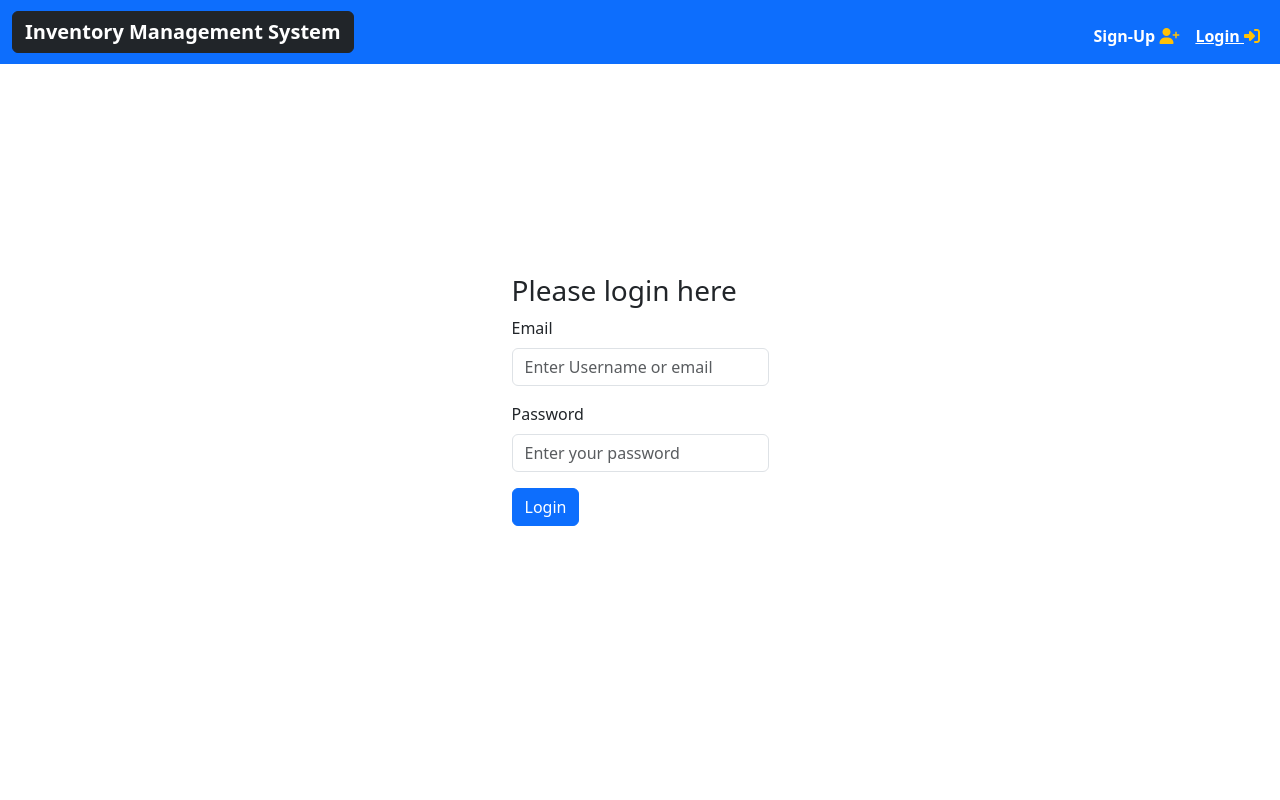
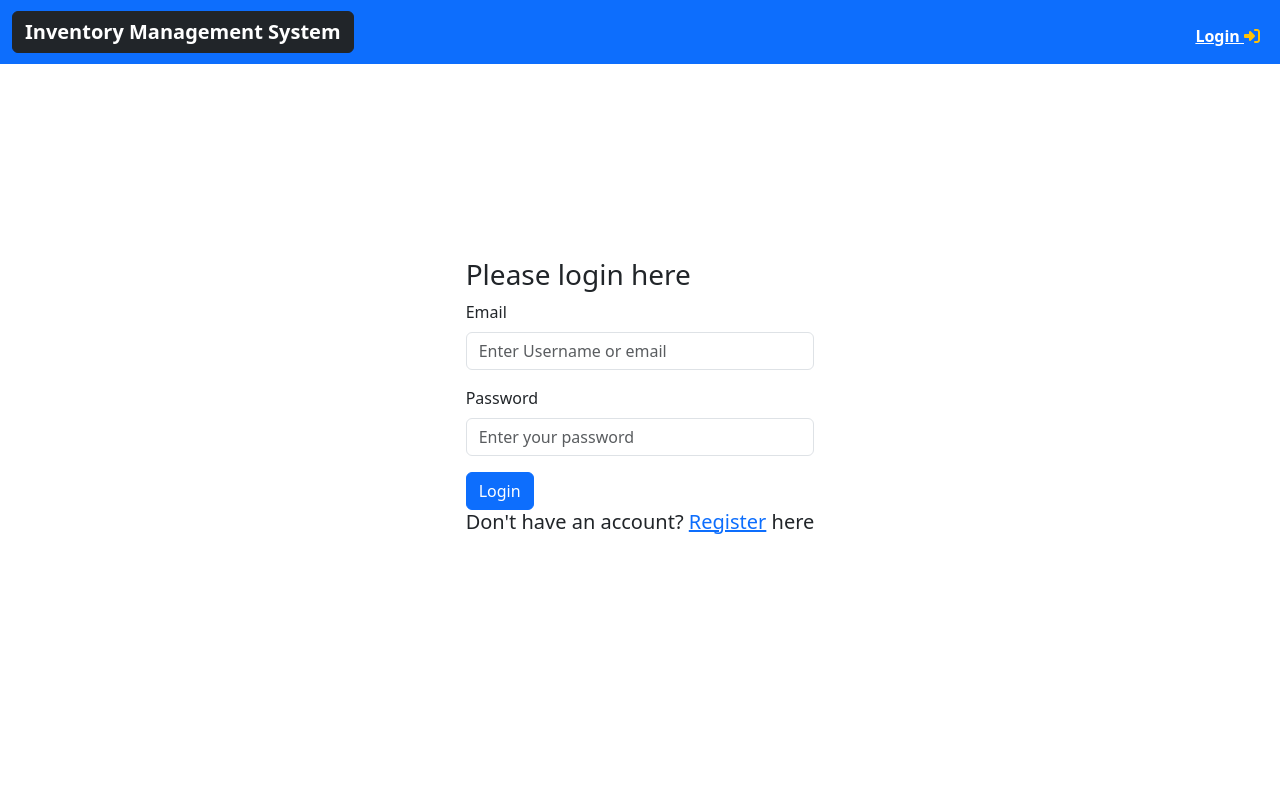
Before and after one commit to kennymakas/Inventory-Management-System, a React (Vite) app: page /login in a window 1280 px wide. Shown: the top 800 px of the page. Built offline with nearby package versions, Linux system fonts and the light colour scheme.

Commit message:
modify the nav bar by removing the register button and adding a link on the login page

```diff
--- a/src/components/NavigationBar.jsx
+++ b/src/components/NavigationBar.jsx
@@ -29,13 +29,6 @@
                 <div className={`collapse navbar-collapse ${isOpen ? 'show' : ''}`} id="navbarNavDropdown">
                 <ul className="navbar-nav ms-auto my-2 mb-lg-0">
                     <li className="nav-item">
-                    <Link className="nav-link btn btn-dark" to="/register">
-                        <span className="text-white fw-bold">
-                        Sign-Up <i className="fas fa-user-plus text-warning"></i>
-                        </span>
-                    </Link>
-                    </li>
-                    <li className="nav-item">
                     <Link className="nav-link btn btn-dark" aria-current="page" to="/login">
                         <span className="text-white fw-bold text-decoration-underline">
                         Login <i className="fas fa-sign-in-alt text-warning"></i>
--- a/src/components/UserLogin.jsx
+++ b/src/components/UserLogin.jsx
@@ -1,5 +1,6 @@
 import { useState } from 'react'
 import { useNavigate} from "react-router-dom";
+import { Link } from "react-router-dom"
 import { loginUser } from '../Api';
 
 const UserLogin = () => {
@@ -66,6 +67,8 @@
             <button className="btn btn-primary" type="submit">
               Login
             </button>
+
+            <h5>Don't have an account? <Link to="/register">Register</Link> here</h5>
         </form>
       </div>
     </div>
```
